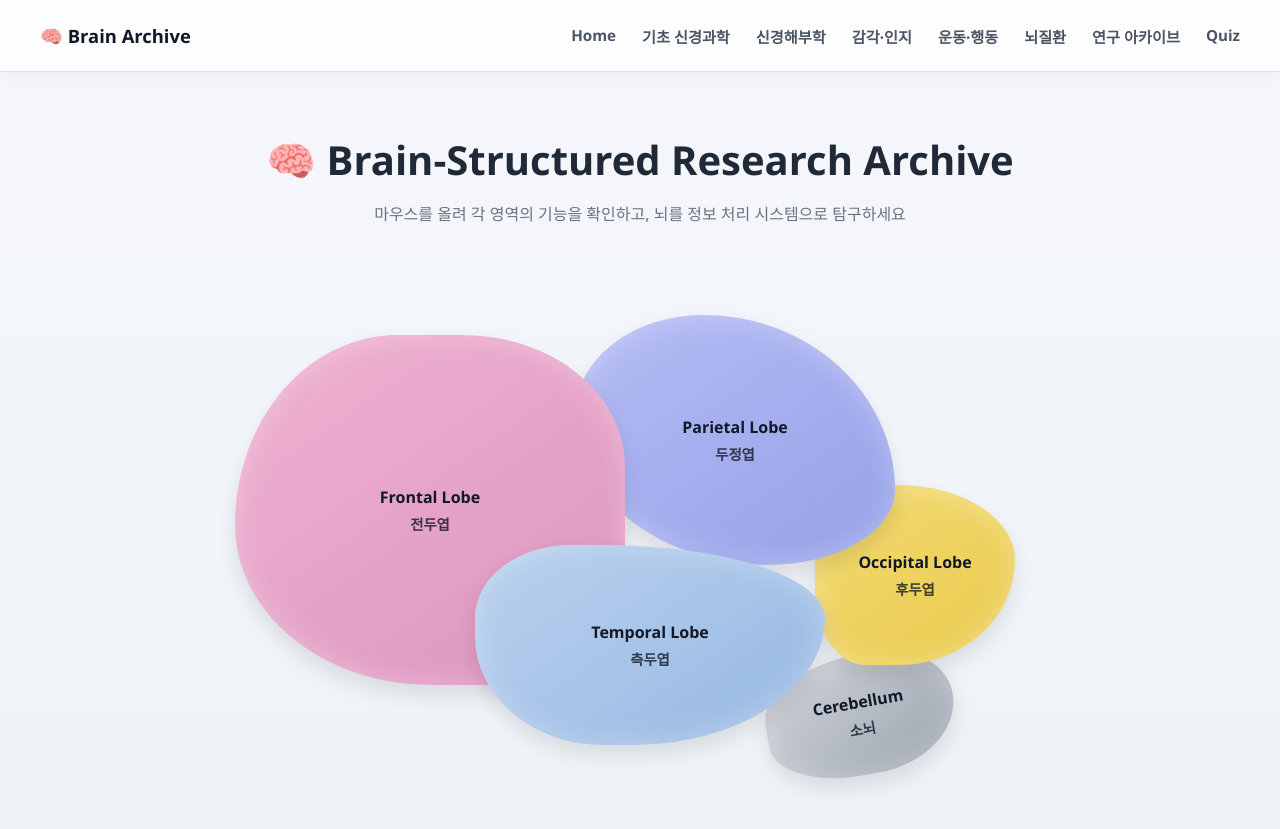
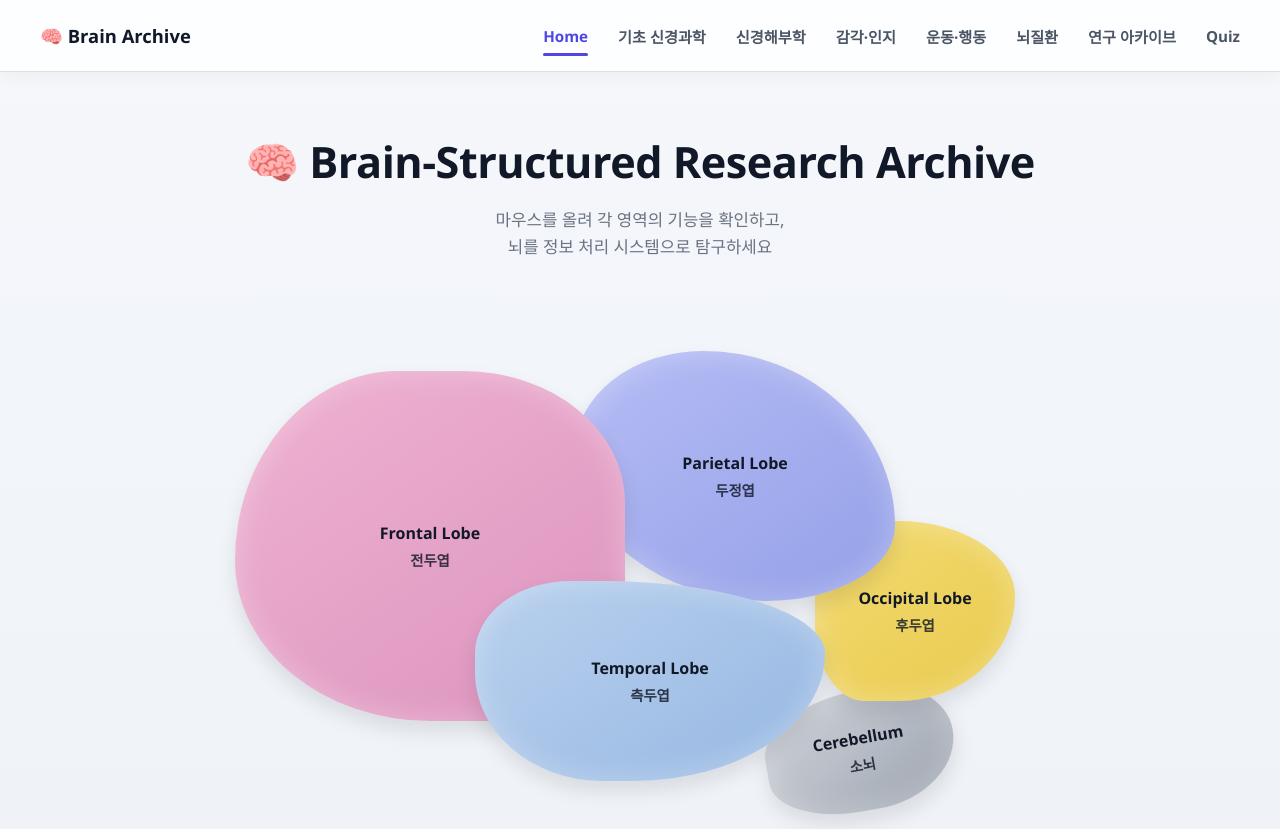
Before and after one commit to ggy5555/ggy5555.github.io, a plain HTML site: page index.html in a window 1280 px wide. Shown: the top 829 px of the page. Drawn offline with Linux system fonts and the light colour scheme.

Commit message:
Refine styles and update navigation structure

```diff
--- a/index.html
+++ b/index.html
@@ -15,10 +15,14 @@
       min-height: 100vh;
     }
 
+    /* =========================
+       TOP NAVIGATION
+    ========================== */
+
     .top-nav {
       width: 100%;
       height: 72px;
-      background: rgba(255,255,255,0.78);
+      background: rgba(255,255,255,0.82);
       backdrop-filter: blur(14px);
       position: sticky;
       top: 0;
@@ -41,22 +45,58 @@
 
     .nav-links {
       display: flex;
-      gap: 26px;
+      gap: 30px;
       flex-wrap: wrap;
       justify-content: flex-end;
+      align-items: center;
     }
 
     .nav-links a {
+      position: relative;
       text-decoration: none;
       color: #4b5563;
       font-weight: 650;
       font-size: 0.95rem;
-      transition: 0.2s;
+      padding: 26px 0;
+      transition: all 0.22s ease;
     }
 
+    /* hover 시 글씨 파랗게 */
     .nav-links a:hover {
-      color: #111827;
+      color: #4f46e5;
     }
+
+    /* 밑줄 기본 상태 */
+    .nav-links a::after {
+      content: "";
+      position: absolute;
+      left: 0;
+      bottom: 16px;
+      width: 0%;
+      height: 3px;
+      background: #4f46e5;
+      border-radius: 999px;
+      transition: width 0.22s ease;
+    }
+
+    /* hover 시 밑줄 생성 */
+    .nav-links a:hover::after {
+      width: 100%;
+    }
+
+    /* 현재 페이지 */
+    .nav-links a.active {
+      color: #4f46e5;
+    }
+
+    /* 현재 페이지는 항상 밑줄 */
+    .nav-links a.active::after {
+      width: 100%;
+    }
+
+    /* =========================
+       MAIN PAGE
+    ========================== */
 
     .page {
       max-width: 1100px;
@@ -66,15 +106,22 @@
 
     .hero h1 {
       margin: 0;
-      font-size: 2.5rem;
-      font-weight: 800;
+      font-size: 2.7rem;
+      font-weight: 850;
+      letter-spacing: -0.5px;
+      color: #111827;
     }
 
     .hero p {
       color: #6b7280;
-      margin-top: 14px;
-      font-size: 1rem;
+      margin-top: 16px;
+      font-size: 1.05rem;
+      line-height: 1.6;
     }
+
+    /* =========================
+       BRAIN MAP
+    ========================== */
 
     .brain-container {
       width: 850px;
@@ -93,9 +140,29 @@
       color: #111827;
       cursor: pointer;
       transition: all 0.3s cubic-bezier(0.4, 0, 0.2, 1);
-      box-shadow: inset 0 0 30px rgba(255,255,255,0.3), 0 10px 20px rgba(0,0,0,0.1);
+      box-shadow:
+        inset 0 0 30px rgba(255,255,255,0.3),
+        0 10px 20px rgba(0,0,0,0.1);
       text-align: center;
     }
+
+    .lobe span {
+      display: block;
+      margin-top: 5px;
+      font-size: 0.9rem;
+      font-weight: 600;
+      opacity: 0.82;
+    }
+
+    .lobe:hover {
+      transform: scale(1.03) translateY(-5px);
+      filter: brightness(1.05);
+      z-index: 50 !important;
+    }
+
+    /* =========================
+       TOOLTIP
+    ========================== */
 
     .lobe::after {
       content: attr(data-tooltip);
@@ -125,19 +192,9 @@
       transform: translateX(-50%) scale(1);
     }
 
-    .lobe span {
-      display: block;
-      margin-top: 5px;
-      font-size: 0.9rem;
-      font-weight: 600;
-      opacity: 0.8;
-    }
-
-    .lobe:hover {
-      transform: scale(1.03) translateY(-5px);
-      filter: brightness(1.05);
-      z-index: 50 !important;
-    }
+    /* =========================
+       LOBE SHAPES
+    ========================== */
 
     .frontal {
       width: 390px;
@@ -196,7 +253,12 @@
       font-size: 0.9rem;
     }
 
+    /* =========================
+       MOBILE
+    ========================== */
+
     @media (max-width: 900px) {
+
       .top-nav {
         height: auto;
         padding: 18px 20px;
@@ -205,7 +267,7 @@
       }
 
       .nav-links {
-        gap: 14px;
+        gap: 16px;
         justify-content: center;
       }
 
@@ -218,17 +280,29 @@
       .hero h1 {
         font-size: 2rem;
       }
+
+      .hero p {
+        font-size: 0.95rem;
+      }
     }
+
   </style>
 </head>
 
 <body>
 
+  <!-- =========================
+       NAVIGATION
+  ========================== -->
+
   <nav class="top-nav">
-    <div class="nav-logo">🧠 Brain Archive</div>
+
+    <div class="nav-logo">
+      🧠 Brain Archive
+    </div>
 
     <div class="nav-links">
-      <a href="index.html">Home</a>
+      <a href="index.html" class="active">Home</a>
       <a href="basic.html">기초 신경과학</a>
       <a href="anatomy.html">신경해부학</a>
       <a href="cognition.html">감각·인지</a>
@@ -237,50 +311,71 @@
       <a href="research.html">연구 아카이브</a>
       <a href="quiz.html">Quiz</a>
     </div>
+
   </nav>
+
+  <!-- =========================
+       MAIN CONTENT
+  ========================== -->
 
   <div class="page">
 
     <div class="hero">
       <h1>🧠 Brain-Structured Research Archive</h1>
-      <p>마우스를 올려 각 영역의 기능을 확인하고, 뇌를 정보 처리 시스템으로 탐구하세요</p>
+
+      <p>
+        마우스를 올려 각 영역의 기능을 확인하고,<br>
+        뇌를 정보 처리 시스템으로 탐구하세요
+      </p>
     </div>
 
     <div class="brain-container">
+
       <div class="lobe frontal"
            data-tooltip="의사결정, 계획 수립, 감정 조절 및 실행 기능 담당. 전전두피질(PFC)과 보충운동구역(SMA) 포함."
            onclick="location.href='frontal.html'">
+
         Frontal Lobe
         <span>전두엽</span>
+
       </div>
 
       <div class="lobe parietal"
            data-tooltip="감각 정보의 통합, 공간 지각 및 수리적 사고 담당. 일차 체감각 피질(S1) 위치."
            onclick="location.href='parietal.html'">
+
         Parietal Lobe
         <span>두정엽</span>
+
       </div>
 
       <div class="lobe temporal"
            data-tooltip="언어 이해, 청각 처리 및 장기 기억 형성 담당. 해마와 베르니케 영역 관련."
            onclick="location.href='temporal.html'">
+
         Temporal Lobe
         <span>측두엽</span>
+
       </div>
 
       <div class="lobe occipital"
            data-tooltip="시각 정보의 수용 및 해석 담당. 일차 시각 피질(V1)과 시각 연합 영역 위치."
            onclick="location.href='occipital.html'">
+
         Occipital Lobe
         <span>후두엽</span>
+
       </div>
 
       <div class="lobe cerebellum"
            data-tooltip="정교한 운동 조절, 평형 감각 유지 및 운동 학습 담당."
            onclick="location.href='cerebellum.html'">
+
         Cerebellum
         <span>소뇌</span>
+
       </div>
+
     </div>
 
     <div class="legend">
@@ -288,5 +383,6 @@
     </div>
 
   </div>
+
 </body>
 </html>
```
